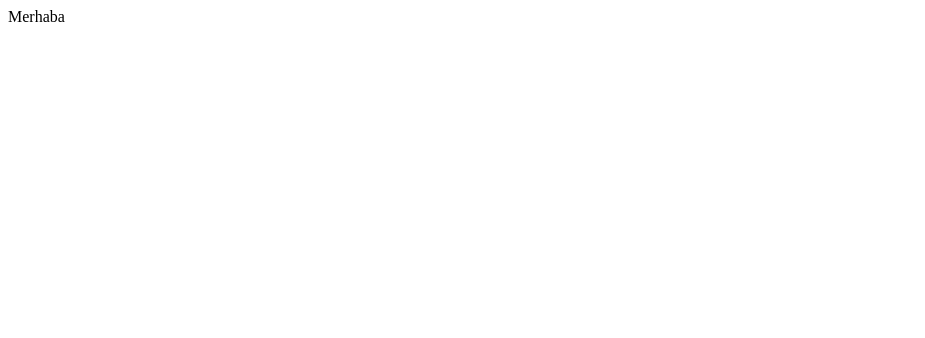
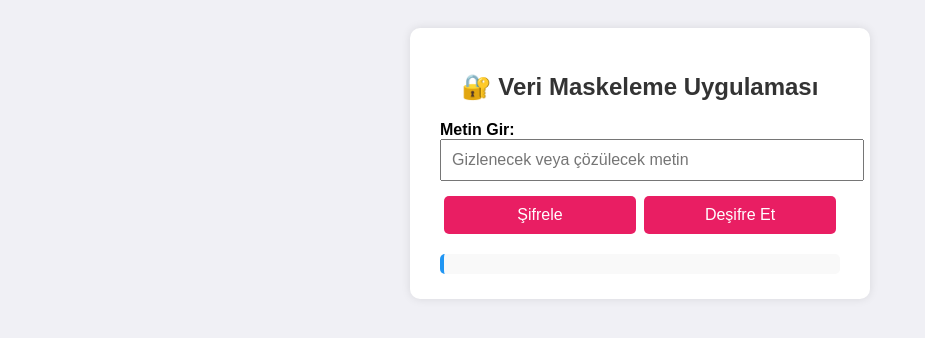
Before and after one commit to aybekbeyzanur04/Veri-Maskeleme, a plain HTML site: page index.html in a window 1280 px wide. Shown: the whole page, without its empty margins (0-925 px from the left). Drawn offline with Linux system fonts and the light colour scheme.

Commit message:
Update index.html

```diff
--- a/index.html
+++ b/index.html
@@ -1,4 +1,106 @@
 <!DOCTYPE html>
-<html>
-Merhaba
-</hmtl>
+<html lang="tr">
+<head>
+  <meta charset="UTF-8">
+  <title>Veri Maskeleme Uygulaması</title>
+  <style>
+    body {
+      font-family: Arial, sans-serif;
+      background: #f0f0f5;
+      padding: 20px;
+      display: flex;
+      justify-content: center;
+    }
+
+    .container {
+      background: #fff;
+      padding: 25px 30px;
+      border-radius: 10px;
+      box-shadow: 0 0 10px rgba(0,0,0,0.1);
+      width: 400px;
+    }
+
+    h2 {
+      text-align: center;
+      color: #333;
+    }
+
+    input, textarea {
+      width: 100%;
+      padding: 10px;
+      margin-bottom: 10px;
+      font-size: 16px;
+    }
+
+    button {
+      width: 48%;
+      padding: 10px;
+      font-size: 16px;
+      background-color: #e91e63; /* Pembe */
+      color: white;
+      border: none;
+      border-radius: 5px;
+      cursor: pointer;
+      margin: 5px 1%;
+    }
+
+    button:hover {
+      background-color: #c2185b; /* Koyu pembe */
+    }
+
+    .output {
+      margin-top: 15px;
+      padding: 10px;
+      background-color: #f9f9f9;
+      border-left: 4px solid #2196f3;
+      border-radius: 5px;
+      word-break: break-word;
+    }
+
+    label {
+      font-weight: bold;
+    }
+  </style>
+</head>
+<body>
+  <div class="container">
+    <h2>🔐 Veri Maskeleme Uygulaması</h2>
+
+    <label for="inputText">Metin Gir:</label>
+    <input type="text" id="inputText" placeholder="Gizlenecek veya çözülecek metin">
+
+    <div style="display: flex; justify-content: space-between;">
+      <button onclick="sifrele()">Şifrele</button>
+      <button onclick="desifre()">Deşifre Et</button>
+    </div>
+
+    <div class="output" id="sonuc"></div>
+  </div>
+
+  <script>
+    function sifrele() {
+      const input = document.getElementById("inputText").value;
+      if (input.trim() === "") {
+        alert("Lütfen şifrelenecek metni girin.");
+        return;
+      }
+      const encoded = btoa(input); // Base64 şifreleme
+      document.getElementById("sonuc").innerHTML = `<strong>Şifrelenmiş:</strong><br>${encoded}`;
+    }
+
+    function desifre() {
+      const input = document.getElementById("inputText").value;
+      if (input.trim() === "") {
+        alert("Lütfen deşifre edilecek metni girin.");
+        return;
+      }
+      try {
+        const decoded = atob(input); // Base64 çözme
+        document.getElementById("sonuc").innerHTML = `<strong>Deşifre Edilmiş:</strong><br>${decoded}`;
+      } catch (e) {
+        document.getElementById("sonuc").innerHTML = `<span style="color: red;">❌ Geçersiz şifreli veri!</span>`;
+      }
+    }
+  </script>
+</body>
+</html>
```
